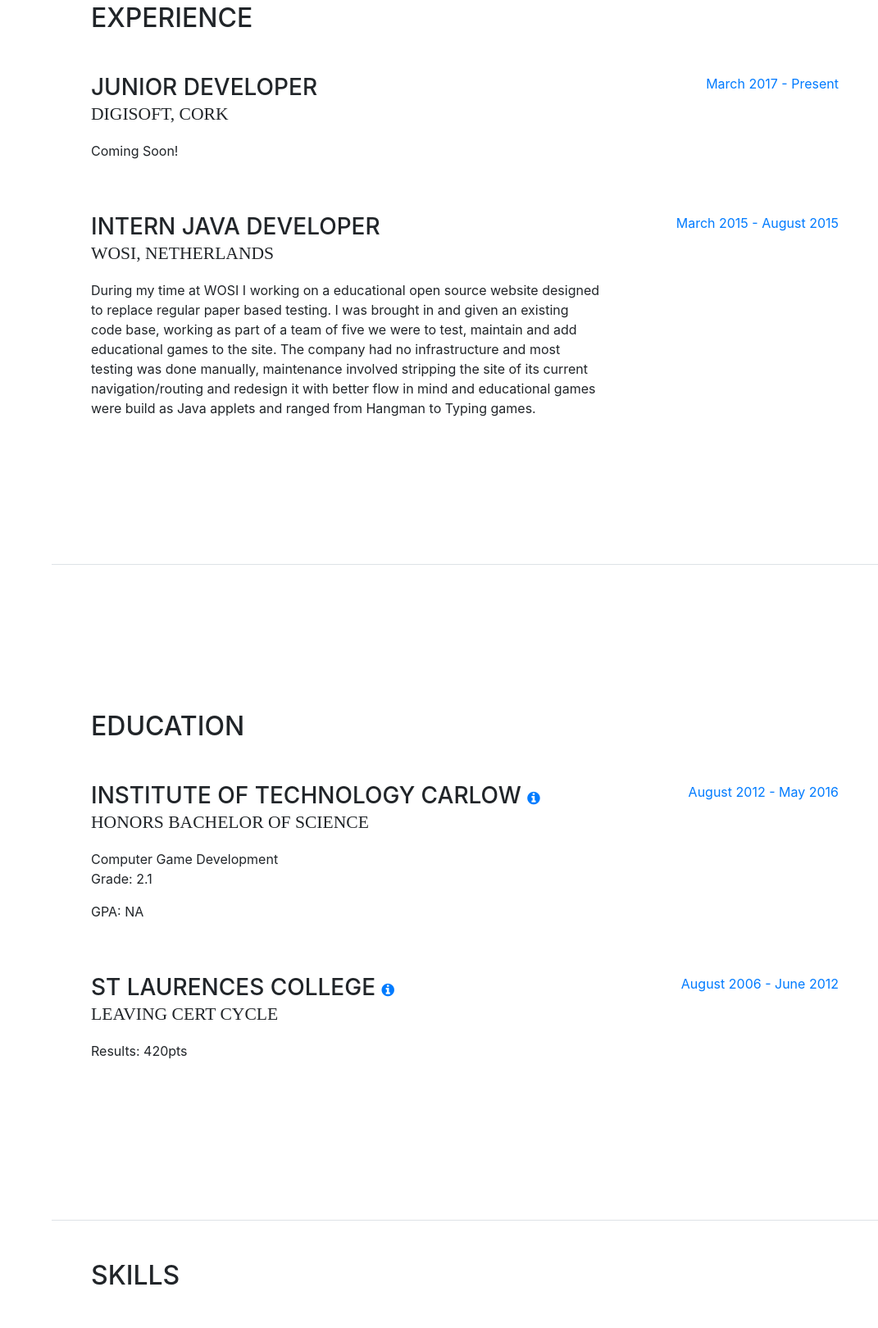
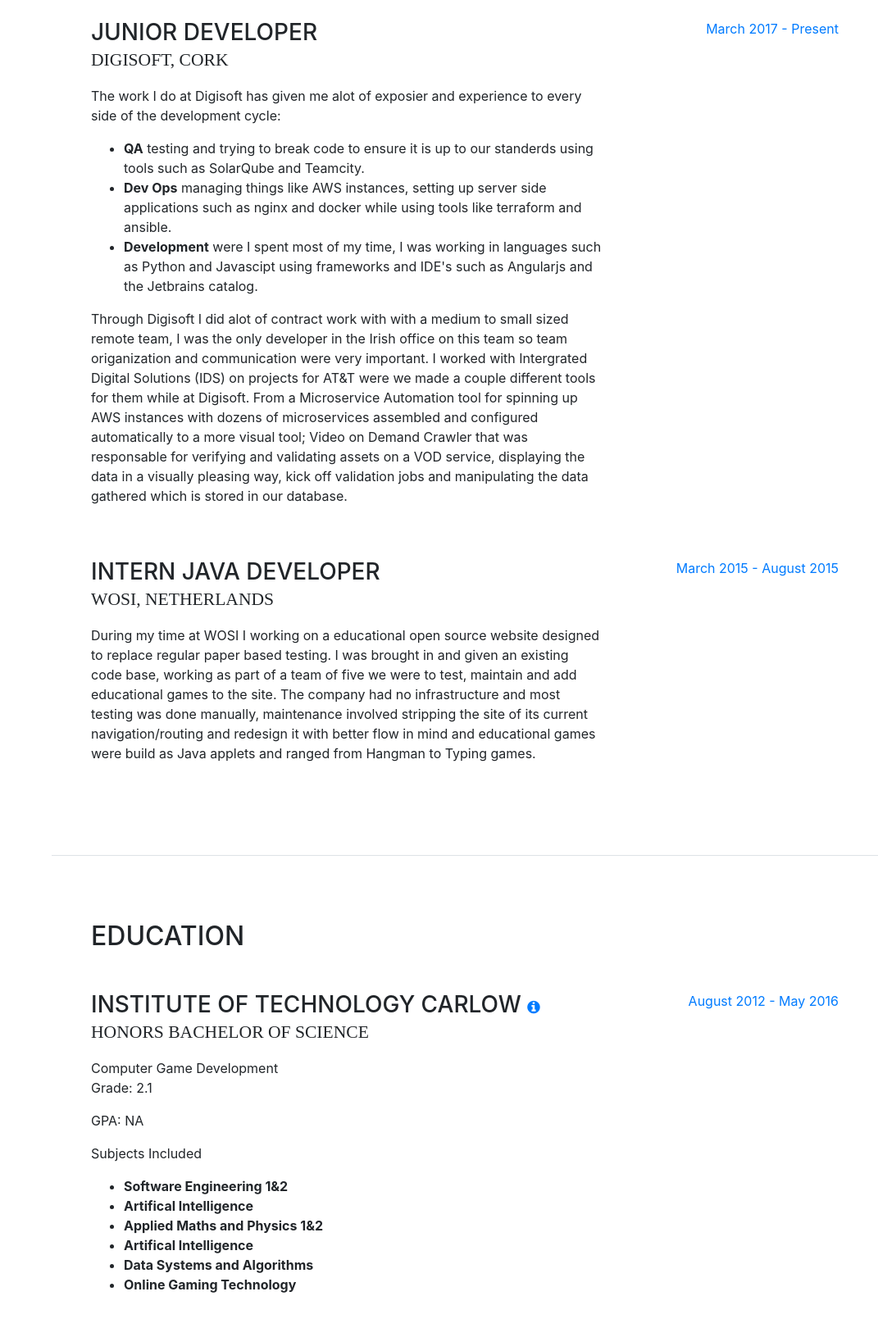
Before and after one commit to JoshMooney/PieseusResume, a website with bundled scripts: page index.html in a window 1280 px wide. Shown: the part 911-2531 px from the top of the page at 82% size, without its empty margins (209-1280 px from the left). Built offline with nearby package versions, Linux system fonts and the light colour scheme; a web font is replaced by a local one.

Commit message:
Added more to the Experience and Interest tabs, need to continue to expland

```diff
--- a/index.html
+++ b/index.html
@@ -133,7 +133,19 @@
                         <h3 class="mb-0">Junior Developer</h3>
                         <div class="subheading mb-3">Digisoft, Cork</div>
                         <p>
-                            Coming Soon!
+                            The work I do at Digisoft has given me alot of exposier and experience to every side of the development cycle:
+                            <ul>
+                              <li><strong>QA</strong> testing and trying to break code to ensure it is up to our standerds using tools such as SolarQube and Teamcity.</li>
+                              <li><strong>Dev Ops</strong> managing things like AWS instances, setting up server side applications such as nginx and docker while using tools
+                                like terraform and ansible.</li>
+                              <li><strong>Development</strong> were I spent most of my time, I was working in languages such as Python and Javascipt using frameworks and IDE's
+                                such as Angularjs and the Jetbrains catalog.</li>
+                            </ul>
+                            Through Digisoft I did alot of contract work with with a medium to small sized remote team, I was the only developer in the Irish office on this team so team
+                            origanization and communication were very important. I worked with Intergrated Digital Solutions (IDS) on projects for AT&T were we made a couple different
+                            tools for them while at Digisoft. From a Microservice Automation tool for spinning up AWS instances with dozens of microservices assembled and configured
+                            automatically to a more visual tool; Video on Demand Crawler that was responsable for verifying and validating assets on a VOD service, displaying the data
+                            in a visually pleasing way, kick off validation jobs and manipulating the data gathered which is stored in our database.
                         </p>
                     </div>
                     <div class="resume-date text-md-right">
@@ -176,6 +188,16 @@
                     <div>Computer Game Development</div>
                     <p>Grade: 2.1</p>
                     <p>GPA: NA</p>
+                    <p>Subjects Included
+                      <ul>
+                        <li><strong>Software Engineering 1&2</strong></li>
+                        <li><strong>Artifical Intelligence</strong></li>
+                        <li><strong>Applied Maths and Physics 1&2</strong></li>
+                        <li><strong>Artifical Intelligence</strong></li>
+                        <li><strong>Data Systems and Algorithms</strong></li>
+                        <li><strong>Online Gaming Technology</strong></li>
+                      </ul>
+                    </p>
                 </div>
                 <div class="resume-date text-md-right">
                   <span class="text-primary">August 2012 - May 2016</span>
@@ -410,12 +432,18 @@
                       Learn on the go</li>
                     </ul>
                 </div>
-      </section>
+        </section>
 
         <!--INTERESTS Tab-->
         <section class="resume-section p-3 p-lg-5 d-flex flex-column" id="interests">
             <div class="my-auto">
                 <h2 class="mb-5">Interests</h2>
+                <p class="mb-2">Programming</p>
+                <p class="mb-2">Tinkering (Programming/Technology)</p>
+                <p class="mb-2">Gaming (Perfectionist)</p>
+                <p class="mb-2">Art and Creative Media (Making SFX, blender, drawing, painting)</p>
+                <p class="mb-2">Being Active ()</p>
+
                 <p><strong>Coming Soon to a retail store near you!</strong></p>
                 <p class="mb-2">Lorem ipsum dolor sit amet, consectetur adipiscing elit, sed do eiusmod tempor incididunt ut labore et dolore magna aliqua. Semper quis lectus nulla at. Risus viverra adipiscing at in tellus. Eget nullam non nisi est. Fames ac turpis egestas sed tempus urna. Nisi est sit amet facilisis magna etiam tempor orci. Eget nulla facilisi etiam dignissim diam quis. Et leo duis ut diam quam. Volutpat consequat mauris nunc congue nisi vitae suscipit tellus mauris. Id semper risus in hendrerit gravida rutrum quisque non. Quam pellentesque nec nam aliquam sem et tortor. Risus nullam eget felis eget nunc lobortis.</p>
                 <p class="mb-2">Et pharetra pharetra massa massa ultricies. Mus mauris vitae ultricies leo integer malesuada nunc vel. Senectus et netus et malesuada fames ac. Proin sagittis nisl rhoncus mattis rhoncus. Egestas pretium aenean pharetra magna. Ut tristique et egestas quis ipsum suspendisse ultrices. Netus et malesuada fames ac. Tortor at auctor urna nunc id cursus metus aliquam eleifend. Quisque sagittis purus sit amet volutpat consequat mauris. Odio aenean sed adipiscing diam donec adipiscing tristique. Odio facilisis mauris sit amet. Lectus arcu bibendum at varius vel. Donec ac odio tempor orci dapibus ultrices in. Magna etiam tempor orci eu lobortis elementum nibh tellus molestie. Enim praesent elementum facilisis leo vel fringilla. Pellentesque id nibh tortor id aliquet lectus proin. Quam viverra orci sagittis eu volutpat odio facilisis mauris sit.</p>
```
